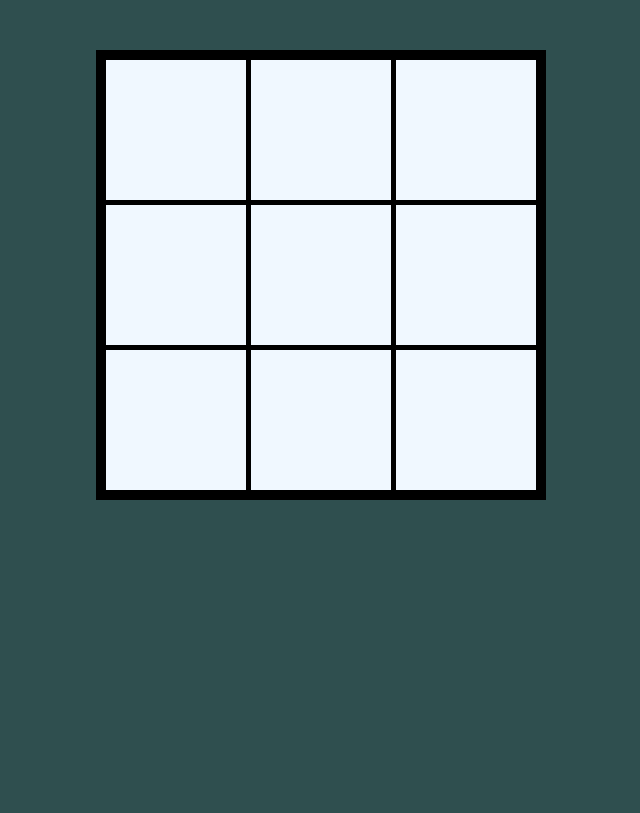
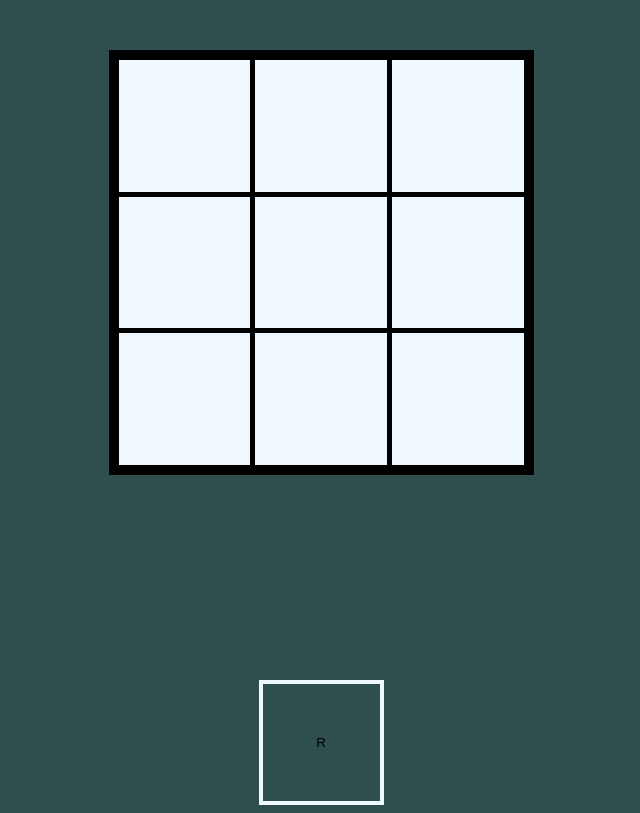
Before and after one commit to dragonvedb/Tic-Tac-Toe, a plain HTML site: page index.html in a window 1280 px wide. Shown: the whole page, without its empty margins (319-959 px from the left). Drawn offline with Linux system fonts and the light colour scheme; a web font is replaced by a local one.

Commit message:
Add the reset button (preliminary)

```diff
--- a/index.html
+++ b/index.html
@@ -45,6 +45,7 @@
         <button class="cell" data-coords="22"></button>
     </div>
     <div id="message-container"></div>
+    <button id="reset-button">R</button>
 
 
 <script src="script.js"></script>
--- a/styles.css
+++ b/styles.css
@@ -14,8 +14,8 @@ body {
     display: grid;
     grid-template: 1fr 1fr 1fr / 1fr 1fr 1fr;
     gap: 5px;
-    height: 450px;
-    width: 450px;
+    height: 425px;
+    width: 425px;
     margin: 50px auto 30px;
     border: black solid 10px;
     background-color: black;
@@ -23,11 +23,12 @@ body {
 
 .cell {
     appearance: none;
+    user-select: none;
     border: none;
     background-color: aliceblue;
     display: grid;
     place-items: center;
-    font-size: 7em;
+    font-size: 7rem;
 }
 
 .cell:not(.marked):hover {
@@ -35,6 +36,7 @@ body {
 }
 
 #message-container {
+    height: 175px;
     width: fit-content;
     max-width: 1000px;
     text-align: center;
@@ -46,3 +48,13 @@ body {
 .disabled {
     pointer-events: none;
 }
+
+#reset-button {
+    appearance: none;
+    display: block;
+    height: 125px;
+    width: 125px;
+    margin: auto;
+    border: aliceblue solid 4px;
+    background-color: rgba(0, 0, 0, 0);
+}
```
